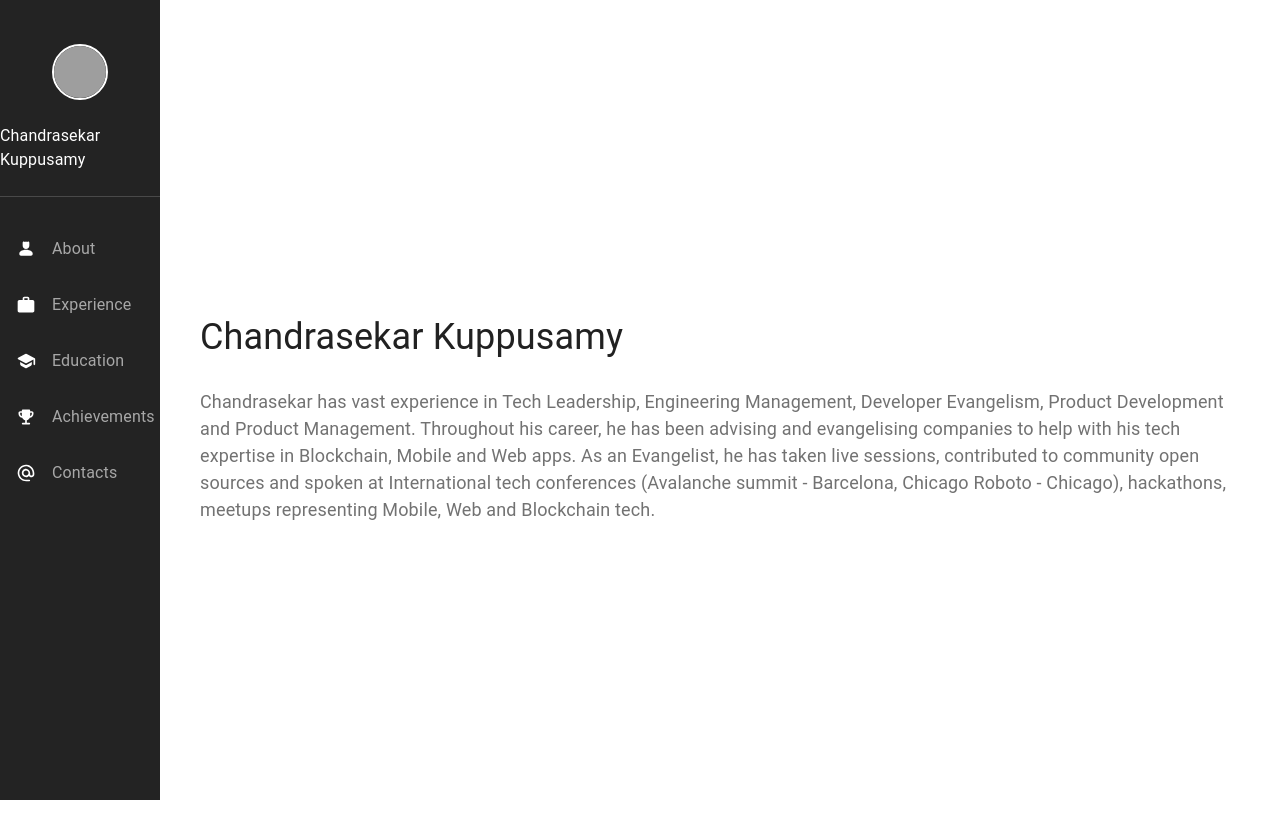
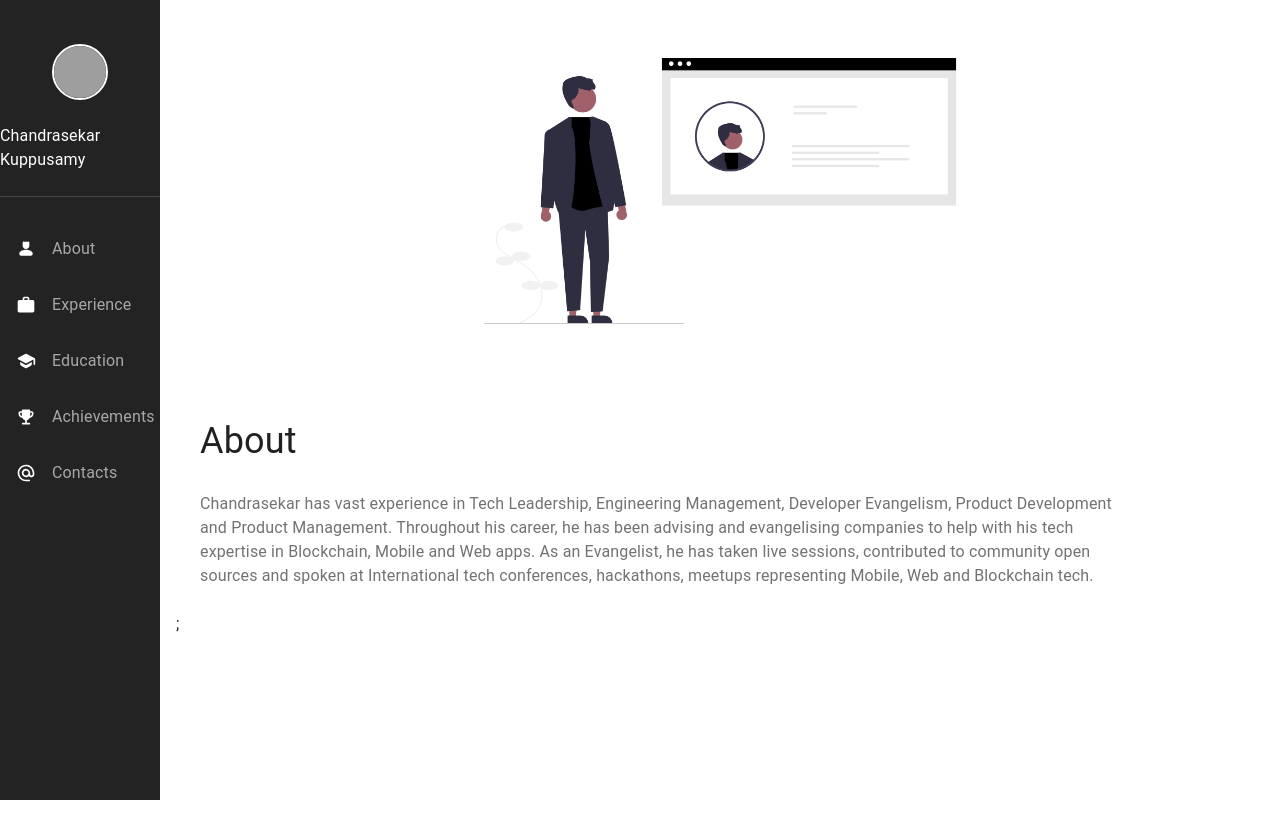
Before and after one commit to TakeoffAndroid/chandru.xyz, a React (Create React App) app: page /about in a window 1280 px wide. After the commit the page ends 800 px from the top, so only its background shows below. Built offline with nearby package versions, Linux system fonts and the light colour scheme; grey boxes are pictures that could not be loaded.

Commit message:
Wraps banner to a component

```diff
--- a/src/App.tsx
+++ b/src/App.tsx
@@ -10,8 +10,8 @@ import {ProfileData} from "./pages/about/profile_data";
 
 export default function App() {
     const json = `{ "about": {
-        "header": "Chandrasekar Kuppusamy",
-        "subHeader": "Chandrasekar has vast experience in Tech Leadership, Engineering Management, Developer Evangelism, Product Development and Product Management. Throughout his career, he has been advising and evangelising companies to help with his tech expertise in Blockchain, Mobile and Web apps. As an Evangelist, he has taken live sessions, contributed to community open sources and spoken at International tech conferences (Avalanche summit - Barcelona, Chicago Roboto - Chicago), hackathons, meetups representing Mobile, Web and Blockchain tech.",
+        "header": "About",
+        "subHeader": "Chandrasekar has vast experience in Tech Leadership, Engineering Management, Developer Evangelism, Product Development and Product Management. Throughout his career, he has been advising and evangelising companies to help with his tech expertise in Blockchain, Mobile and Web apps. As an Evangelist, he has taken live sessions, contributed to community open sources and spoken at International tech conferences, hackathons, meetups representing Mobile, Web and Blockchain tech.",
         "tags": ["android", "ios", "solidity", "flutter", "react"]}
         }`
     const profileData: ProfileData = JSON.parse(json);
--- /dev/null
+++ b/src/component/common/banner/index.tsx
@@ -0,0 +1,10 @@
+import {Box } from "@mui/material";
+
+type BannerProps = {
+   image: string
+}
+
+export const Banner = ({ image }: BannerProps) => {
+    return <Box sx={{width: "100hw", height: "350px", display:"flex", alignItems: 'flex-start', justifyContent: "center"}}><img
+            src={ image } style={{width: "auto", height: 350}}></img></Box>
+}
--- a/src/component/common/subHeaderText/index.tsx
+++ b/src/component/common/subHeaderText/index.tsx
@@ -10,7 +10,7 @@ export const SubHeaderText = ({text}: SubHeaderProps) => {
         <Typography
             sx={{
                 color: COLORS.secondaryText,
-                fontSize: "18px",
+                fontSize: "16px",
             }}
             variant="inherit"
         >{text}</Typography>
--- a/src/pages/about/index.tsx
+++ b/src/pages/about/index.tsx
@@ -1,20 +1,25 @@
 import {Stack} from "@mui/material";
 import {HeaderText} from "../../component/common/headerText";
 import {SubHeaderText} from "../../component/common/subHeaderText";
-import { About } from "./profile_data";
+import {About} from "./profile_data";
 import {Margin} from "../../component/common/margin";
+import {Banner} from "../../component/common/banner";
 
 type AboutProps = {
     about: About
 }
 
-export const AboutPage = ({ about } : AboutProps) => {
-    return <Stack sx={{height: "100vh", p: "24px"}}
-                  direction={"column"}
-                  justifyContent={"center"}
-                  alignItems={"flex-start"}>
-        <HeaderText text={ about.header }/>
-        <Margin top='24px'></Margin>
-        <SubHeaderText text={about.subHeader}/>
-    </Stack>;
+export const AboutPage = ({about}: AboutProps) => {
+    return <>
+        <Banner image='/assets/images/banner_about.png'></Banner>
+        <Stack sx={{width: "90%", p: "24px"}}
+               direction={"column"}
+               justifyContent={"flex-start"}>
+            <Margin top='24px'></Margin>
+            <HeaderText text={about.header}/>
+            <Margin top='24px'></Margin>
+            <SubHeaderText text={about.subHeader}/>
+        </Stack>;
+    </>
+
 }
```
Also changed, not shown: src/component/common/page/index.tsx (added, +11 -0 lines), public/assets/images/banner_about.png (added).
